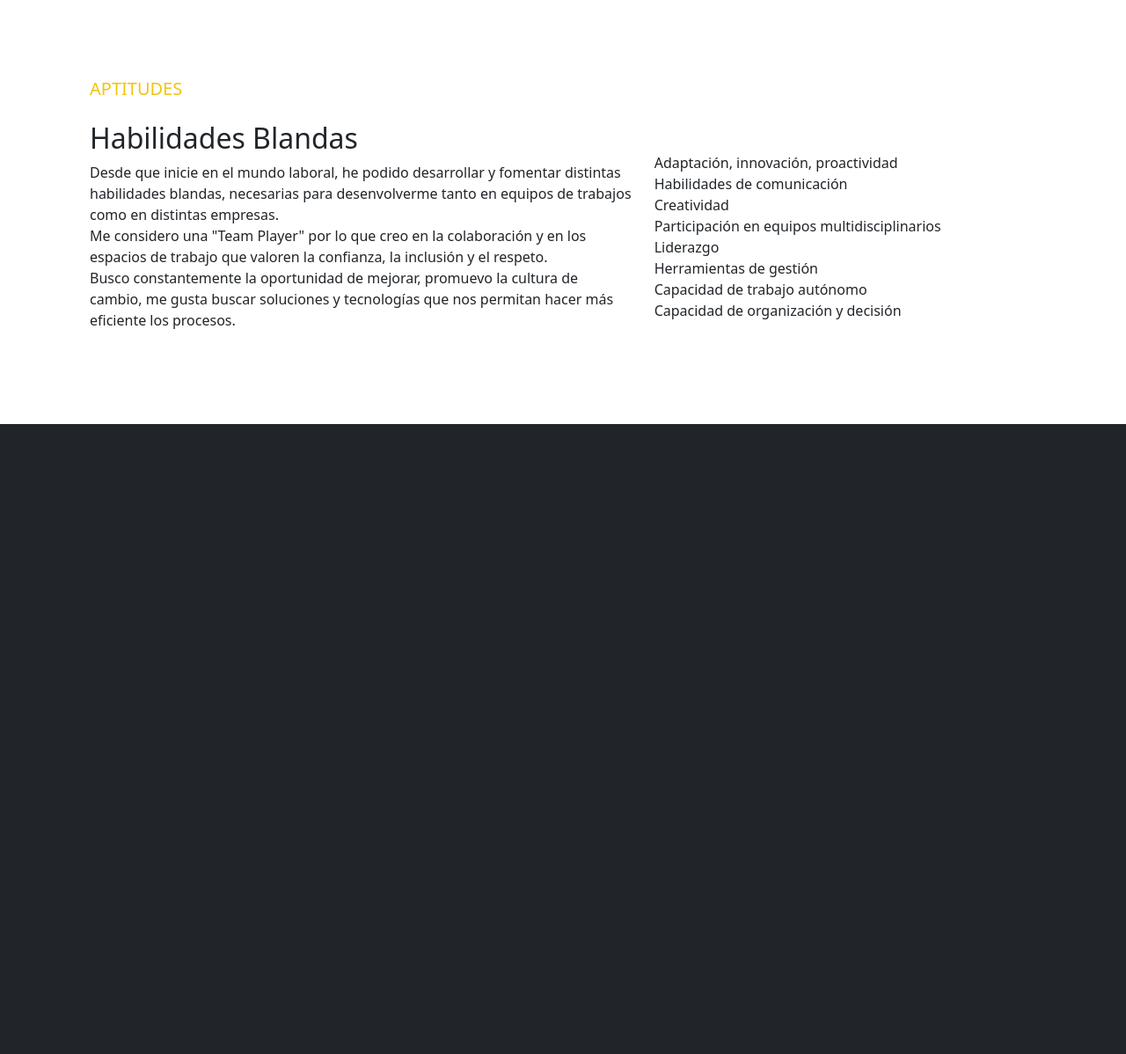
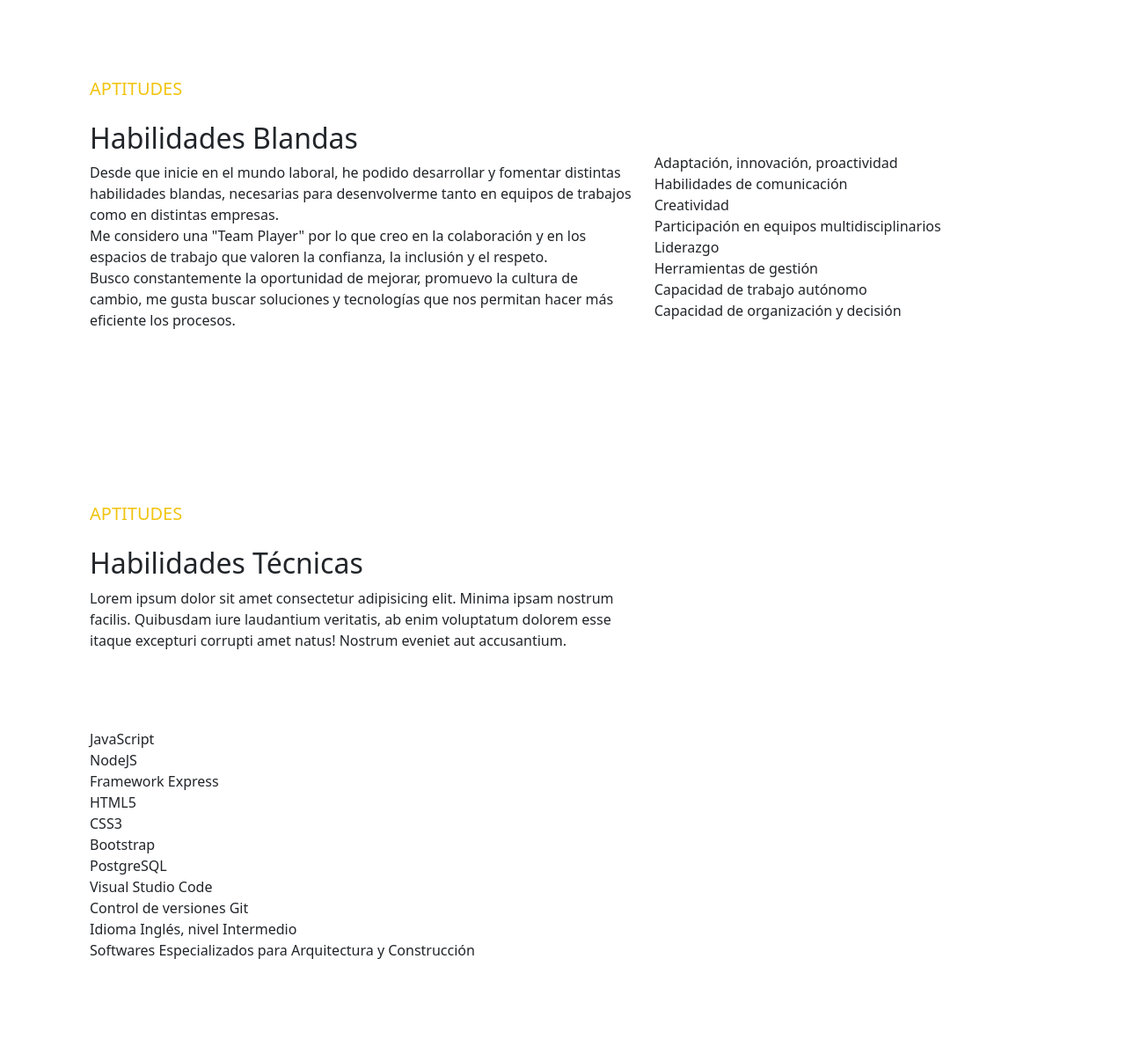
Before and after one commit to CataChavez/CataChavez.github.io, a web app: file index.html in a window 1280 px wide. Shown: the part 681-1879 px from the top of the page at 88% size. Before the commit the page ends 1163 px from the top, so only its background shows below. Run offline with its HTML, style and script files only (its server is not run), Linux system fonts and the light colour scheme.

Commit message:
section skills added

```diff
--- a/assets/css/style.css
+++ b/assets/css/style.css
@@ -48,7 +48,7 @@
     outline: none;
 }
 
-#soft-skills{
+#soft-skills, #hard-skills{
     padding: 90px;
 }
 
--- a/index.html
+++ b/index.html
@@ -124,7 +124,7 @@
             </p>
           </div>
           </div>
-          <div class="col-md-auto" data-aos="fade-up" data-aos-duration="3000">
+          <div class="col-md-auto" data-aos="fade-left" data-aos-duration="3000">
             <ul class="unstyle-list" class="skills-list">
               <br><br><br>
               <li>Adaptación, innovación, proactividad</li>
@@ -137,14 +137,41 @@
               <li>Capacidad de organización y decisión</li>
             </ul>
           </div>
-
-
       </div>
-
     </div>
-
   </section>
 
+  <section id="hard-skills">
+    <div class="container">
+      <div class="row align-items-center">
+        <div class="col-md-7 col-12">
+          <div class="skills">
+            <h5 class="section-title" data-aos="fade-up" data-aos-duration="3000" style="color: #f1c40f;">APTITUDES</h5>
+            <h2  class="section-subtitle" class="aos-animate" data-aos="fade-up" data-aos-duration="3000">Habilidades Técnicas</h2>
+            <p data-aos="fade-up" data-aos-duration="3000">
+             Lorem ipsum dolor sit amet consectetur adipisicing elit. Minima ipsam nostrum facilis. Quibusdam iure laudantium veritatis, ab enim voluptatum dolorem esse itaque excepturi corrupti amet natus! Nostrum eveniet aut accusantium.
+            </p>
+          </div>
+          </div>
+          <div class="col-md-auto" data-aos="fade-left" data-aos-duration="3000">
+            <ul class="unstyle-list" class="skills-list">
+              <br><br><br>
+              <li>JavaScript</li>
+              <li>NodeJS</li>
+              <li>Framework Express</li>
+              <li>HTML5</li>
+              <li>CSS3</li>
+              <li>Bootstrap</li>
+              <li>PostgreSQL</li>
+              <li>Visual Studio Code</li>
+              <li>Control de versiones Git</li>
+              <li>Idioma Inglés, nivel Intermedio</li>
+              <li>Softwares Especializados para Arquitectura y Construcción</li>
+            </ul>
+          </div>
+      </div>
+    </div>
+  </section>
 
 
 
```
